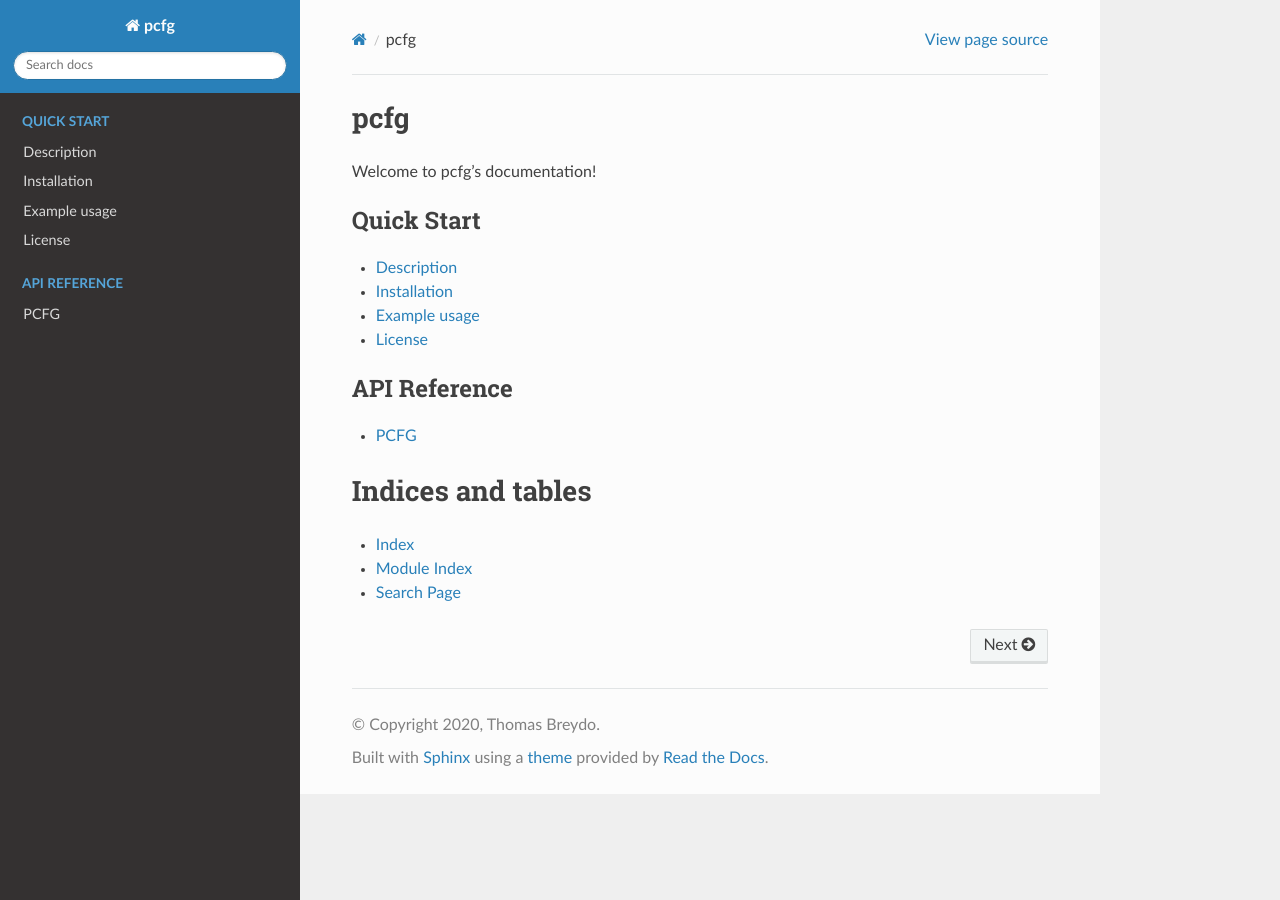
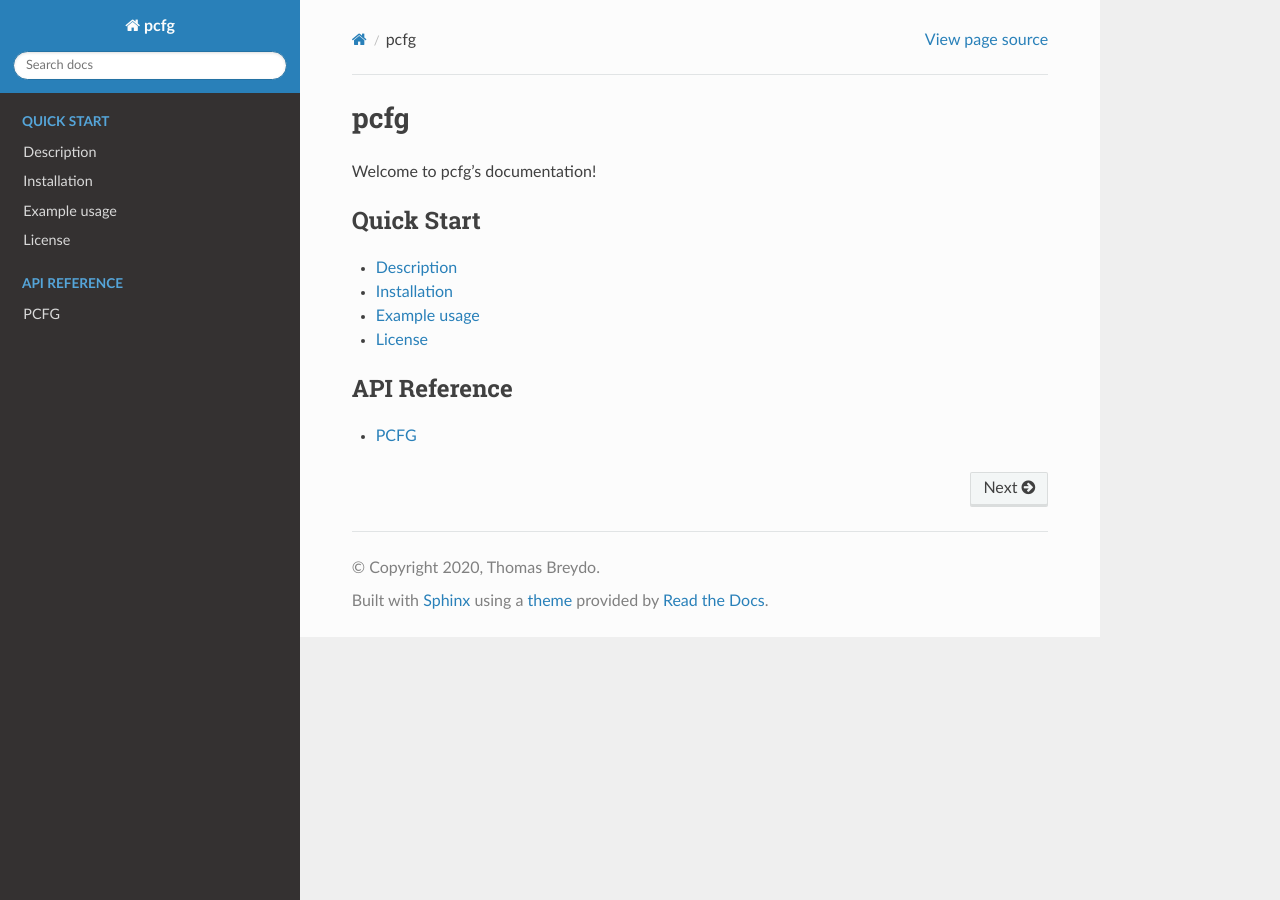
Before and after one commit to thomasbreydo/pcfg, a Sphinx documentation site: the page built from docs/index.rst, in a window 1280 px wide. Built offline with Sphinx 7.4.7 and the Read the Docs theme 2.0.0, drawn with Linux system fonts in a browser that asks for light colours; the version number could not be read and is left out.

```diff
--- a/docs/index.rst
+++ b/docs/index.rst
@@ -19,12 +19,3 @@ Welcome to pcfg's documentation!
    :caption: API Reference
 
    api_reference
-
-
-
-Indices and tables
-==================
-
-* :ref:`genindex`
-* :ref:`modindex`
-* :ref:`search`
```
Also changed, not shown: README.md (+8 -6 lines), .readthedocs.yml (renamed from docs/.readthedocs.yml).
